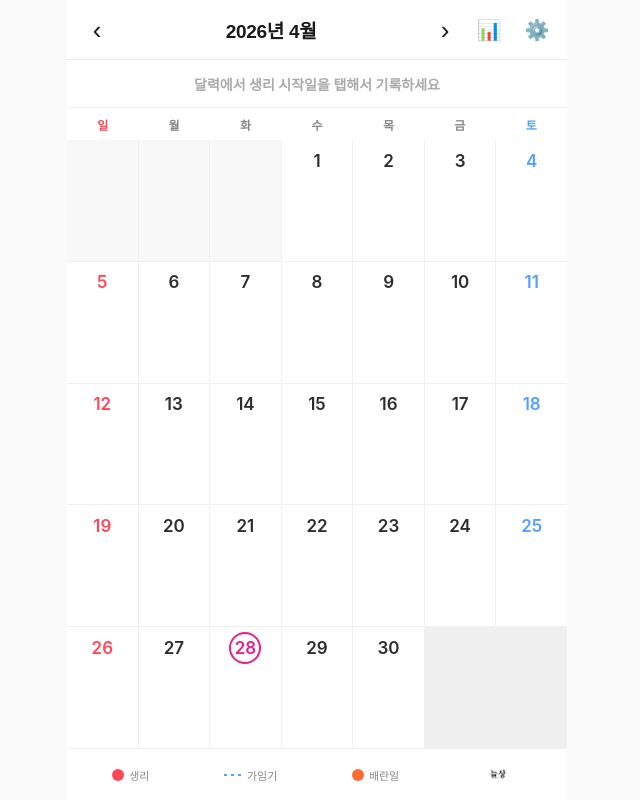
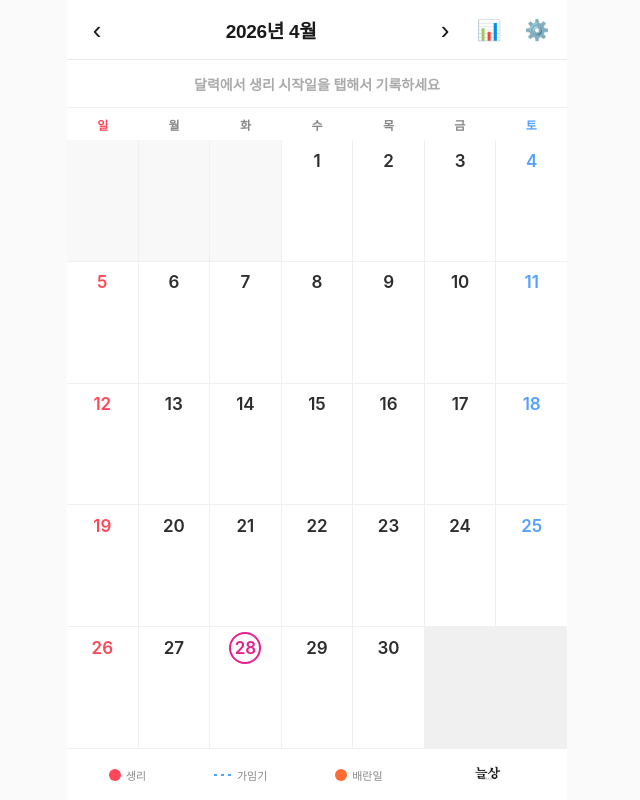
Before and after one commit to gibsons1894-coder/period-tracker, a plain HTML site: page index.html in a window 1280 px wide. Shown: the whole page, without its empty margins (323-963 px from the left). Drawn offline with Linux system fonts and the light colour scheme.

Commit message:
늘상 로고 크기 28px으로 확대
Co-Authored-By: Claude Sonnet 4.6 <noreply@anthropic.com>

```diff
--- a/style.css
+++ b/style.css
@@ -438,7 +438,7 @@ html, body {
 }
 
 .legend-logo {
-  height: 18px;
+  height: 28px;
   width: auto;
   object-fit: contain;
   display: block;
```
